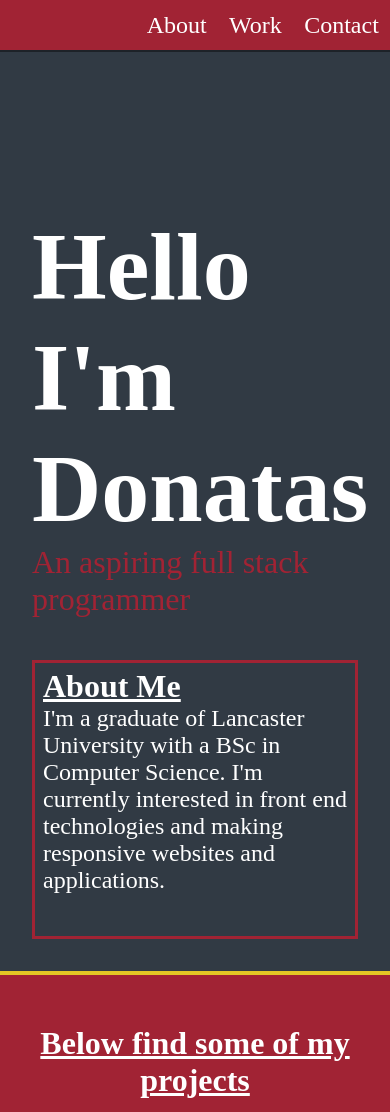
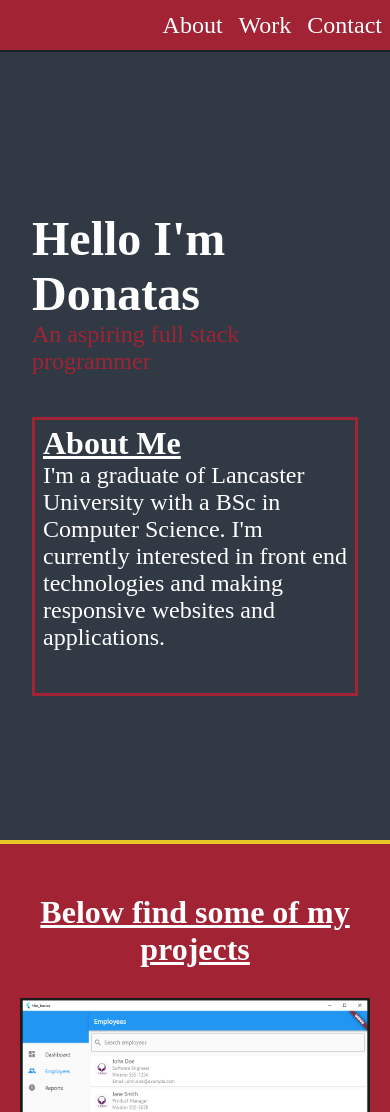
Before and after one commit to AizenLT/portfolio, a plain HTML site: page index.html in a window 390 px wide. Shown: the top 1112 px of the page. Drawn offline with Linux system fonts and the light colour scheme.

Commit message:
Fixing overflow width on mobile

```diff
--- a/css/media.css
+++ b/css/media.css
@@ -2,4 +2,11 @@
     .background-img{
         display:none;
     }
+    .welcome-text h1{
+        font-size: 3rem;
+    }
+    .welcome-text p{
+        font-size: 1.5rem;
+    }
+
 }
--- a/css/stylesheet.css
+++ b/css/stylesheet.css
@@ -32,6 +32,7 @@ body {
     box-shadow: 0 2px 0 rgba(0, 0, 0, 0.4);
     height: 50px;
     z-index: 999;
+    overflow: hidden;
 }
 .nav > ul {
     display: flex;
@@ -45,7 +46,6 @@ body {
 }
 .nav > ul > li{
     color: var(--main-white);
-    margin: 0 0.2rem;
     padding: 0.2rem;
     display: block;
     font-size:    1.5rem;
@@ -94,7 +94,7 @@ section{
     color:  var(--main-white);
 }
 .welcome-text h1{
-    font-size:  6rem;
+    font-size:  4rem;
 
 }
 .welcome-text p{
--- a/index.html
+++ b/index.html
@@ -66,7 +66,7 @@
                 <div class="card">
                     <img class="project-img" src="./image_assets/TYP.PNG"/>
                     <p class="img-hover-descriptor" alt="Project Description">
-                        My dissertation topic used Sentinel-2 satellite imagery to train a neural network on flood detection.
+                        My dissertation topic, used Sentinel-2 satellite imagery to train a neural network on flood detection.
                         The aim of which was to successfully implement transfer learning for the model onto smaller datasets of more obscure or rare flooding events and gauge the effectiveness.
                         <br><br/>
                         The project involved the normalising of flood data, transfer learning and fine-tuning of the model on different datasets.
```
